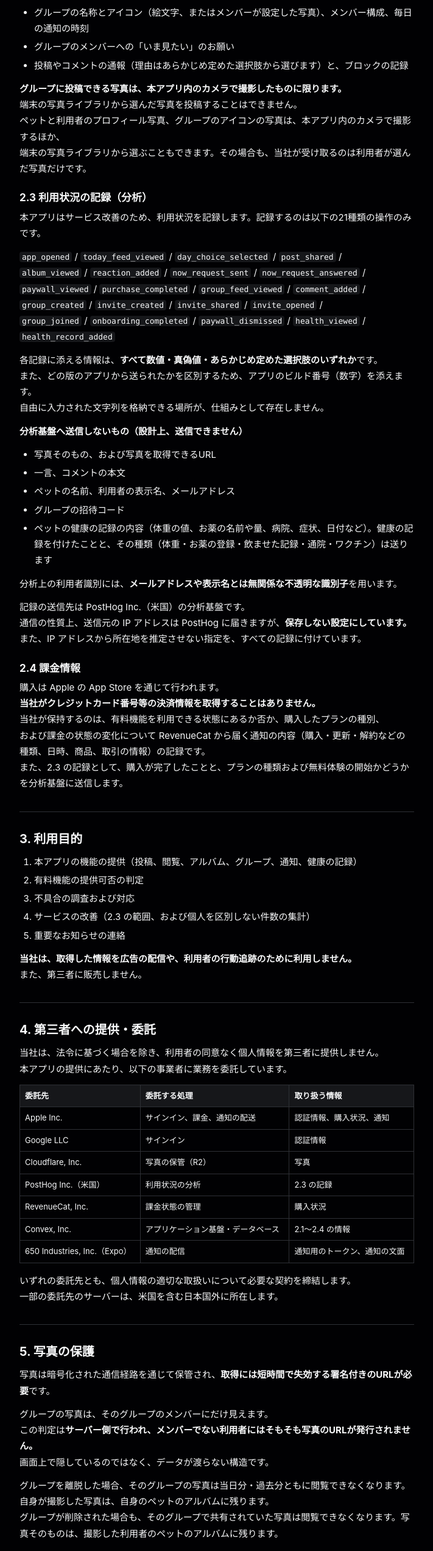
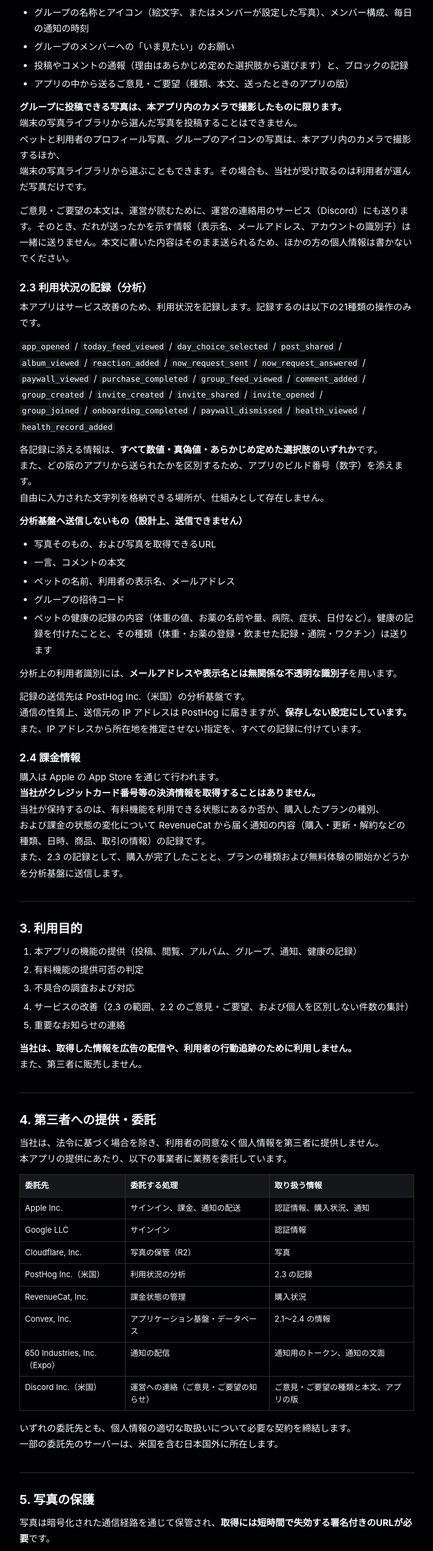
Before and after one commit to pcrito0901-source/pawnow, a plain HTML site: page privacy.html in a window 1280 px wide. Shown: the part 1327-3871 px from the top of the page at 61% size, without its empty margins (284-995 px from the left). Drawn offline with Linux system fonts and the light colour scheme.

Commit message:
プライバシーポリシーにご意見・ご要望を足す（2026-10-14 ・ 本文は運営の Discord にも送る ・ 送った人を示す情報は送らない ・ アカウントを削除しても Discord の本文は自動では消えない）

```diff
--- a/privacy.html
+++ b/privacy.html
@@ -100,11 +100,13 @@ footer.site nav{display:flex;flex-wrap:wrap;gap:4px 16px;margin-bottom:8px}
 <li>グループの名称とアイコン（絵文字、またはメンバーが設定した写真）、メンバー構成、毎日の通知の時刻</li>
 <li>グループのメンバーへの「いま見たい」のお願い</li>
 <li>投稿やコメントの通報（理由はあらかじめ定めた選択肢から選びます）と、ブロックの記録</li>
+<li>アプリの中から送るご意見・ご要望（種類、本文、送ったときのアプリの版）</li>
 </ul>
 <p><strong>グループに投稿できる写真は、本アプリ内のカメラで撮影したものに限ります。</strong><br>
 端末の写真ライブラリから選んだ写真を投稿することはできません。<br>
 ペットと利用者のプロフィール写真、グループのアイコンの写真は、本アプリ内のカメラで撮影するほか、<br>
 端末の写真ライブラリから選ぶこともできます。その場合も、当社が受け取るのは利用者が選んだ写真だけです。</p>
+<p>ご意見・ご要望の本文は、運営が読むために、運営の連絡用のサービス（Discord）にも送ります。そのとき、だれが送ったかを示す情報（表示名、メールアドレス、アカウントの識別子）は一緒に送りません。本文に書いた内容はそのまま送られるため、ほかの方の個人情報は書かないでください。</p>
 <h3>2.3 利用状況の記録（分析）</h3>
 <p>本アプリはサービス改善のため、利用状況を記録します。記録するのは以下の21種類の操作のみです。</p>
 <p><code>app_opened</code> / <code>today_feed_viewed</code> / <code>day_choice_selected</code> / <code>post_shared</code> /<br>
@@ -140,7 +142,7 @@ footer.site nav{display:flex;flex-wrap:wrap;gap:4px 16px;margin-bottom:8px}
 <li value="1">本アプリの機能の提供（投稿、閲覧、アルバム、グループ、通知、健康の記録）</li>
 <li value="2">有料機能の提供可否の判定</li>
 <li value="3">不具合の調査および対応</li>
-<li value="4">サービスの改善（2.3 の範囲、および個人を区別しない件数の集計）</li>
+<li value="4">サービスの改善（2.3 の範囲、2.2 のご意見・ご要望、および個人を区別しない件数の集計）</li>
 <li value="5">重要なお知らせの連絡</li>
 </ol>
 <p><strong>当社は、取得した情報を広告の配信や、利用者の行動追跡のために利用しません。</strong><br>
@@ -159,6 +161,7 @@ footer.site nav{display:flex;flex-wrap:wrap;gap:4px 16px;margin-bottom:8px}
 <tr><td>RevenueCat, Inc.</td><td>課金状態の管理</td><td>購入状況</td></tr>
 <tr><td>Convex, Inc.</td><td>アプリケーション基盤・データベース</td><td>2.1〜2.4 の情報</td></tr>
 <tr><td>650 Industries, Inc.（Expo）</td><td>通知の配信</td><td>通知用のトークン、通知の文面</td></tr>
+<tr><td>Discord Inc.（米国）</td><td>運営への連絡（ご意見・ご要望の知らせ）</td><td>ご意見・ご要望の種類と本文、アプリの版</td></tr>
 </tbody></table></div>
 <p>いずれの委託先とも、個人情報の適切な取扱いについて必要な契約を締結します。<br>
 一部の委託先のサーバーは、米国を含む日本国外に所在します。</p>
@@ -181,6 +184,7 @@ footer.site nav{display:flex;flex-wrap:wrap;gap:4px 16px;margin-bottom:8px}
 <li>投稿の削除は、写真の実体を保管先からも削除します</li>
 <li><strong>有料プランを解約した場合も、それまでに作成された記録は引き続き閲覧できます</strong></li>
 <li>アカウントを削除した場合、アカウント情報および利用者が作成したコンテンツを削除します</li>
+<li>運営の連絡用のサービス（Discord）に送ったご意見・ご要望の本文は、アカウントを削除しても自動では消えません。消すことを希望される場合は、11 の窓口までご連絡ください</li>
 <li>グループのアイコンに設定した写真は、アイコンを替えたとき、外したとき、グループが削除されたときに、保管先からも削除します</li>
 <li>アカウントを削除しても、グループのアイコンに設定した写真や絵文字は、グループのものとして、そのグループが残るあいだ残ります。だれが設定したかの記録は残しません</li>
 </ul>
@@ -215,7 +219,7 @@ Expo（650 Industries, Inc.）の配信の仕組みを通じて Apple に渡し
 上記の連絡先までお申し出ください。</p>
 <hr>
 <p>制定日: 2026年8月29日<br>
-最終改定日: 2026年10月10日</p>
+最終改定日: 2026年10月14日</p>
 </article>
 </main>
 <footer class="site">
```
